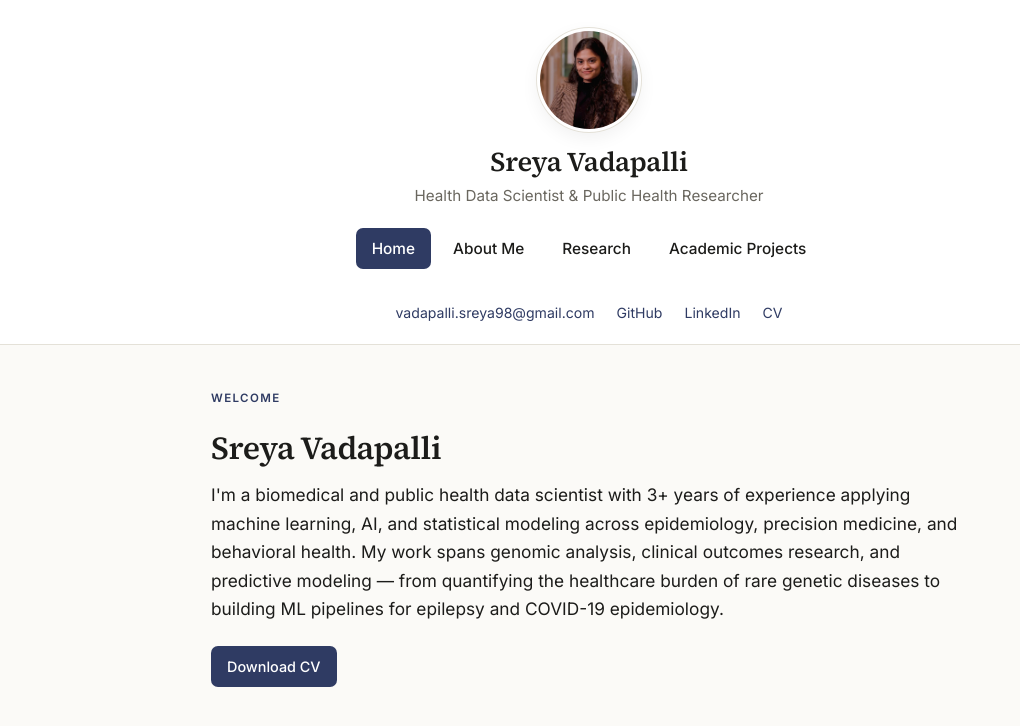
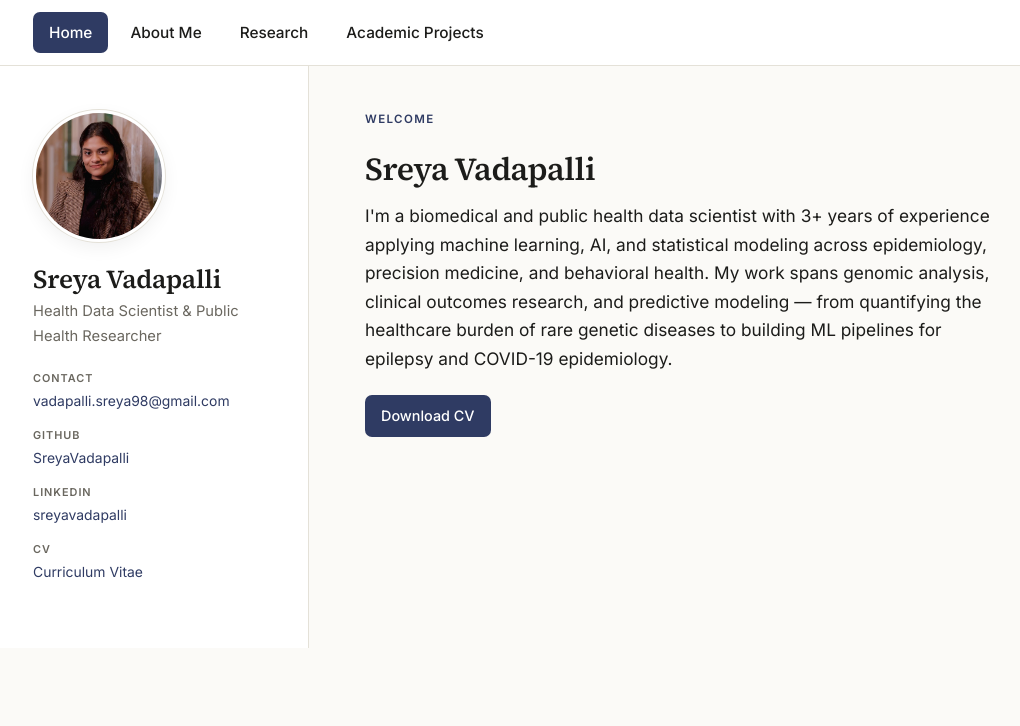
Before and after one commit to SreyaVadapalli/SreyaVadapalli.github.io, a Jekyll site: the page built from index.html, in a window 1280 px wide. Shown: the top 726 px of the page, without its empty margins (51-1071 px from the left). Built offline with Jekyll 4.4.1, drawn with Linux system fonts in a browser that asks for light colours.

Commit message:
move navigation to top panel

```diff
--- a/_layouts/default.html
+++ b/_layouts/default.html
@@ -14,34 +14,47 @@
 </head>
 <body>
 
-  <header class="topbar">
-    <div class="topbar-inner">
+  {% assign u = page.url %}
+  <header class="topnav">
+    <nav>
+      <a href="{{ '/' | relative_url }}"                  class="{% if u == '/' %}active{% endif %}">Home</a>
+      <a href="{{ '/about-me/' | relative_url }}"          class="{% if u contains 'about-me' %}active{% endif %}">About Me</a>
+      <a href="{{ '/research/' | relative_url }}"          class="{% if u contains 'research' %}active{% endif %}">Research</a>
+      <a href="{{ '/academic-projects/' | relative_url }}" class="{% if u contains 'academic-projects' %}active{% endif %}">Academic Projects</a>
+    </nav>
+  </header>
+
+  <div class="wrap">
+    <aside class="sidebar">
       <img class="avatar" src="{{ '/assets/images/Profile.jpeg' | relative_url }}" alt="Portrait of {{ site.title }}">
-      <div class="ident">
+
       <div class="name">{{ site.title }}</div>
       <div class="tagline">{{ site.tagline }}</div>
+
+      <div class="meta">
+        <div class="row">
+          <div class="label">Contact</div>
+          <a href="mailto:{{ site.email }}">{{ site.email }}</a>
         </div>
-
-      {% assign u = page.url %}
-      <nav>
-        <a href="{{ '/' | relative_url }}"                 class="{% if u == '/' %}active{% endif %}">Home</a>
-        <a href="{{ '/about-me/' | relative_url }}"         class="{% if u contains 'about-me' %}active{% endif %}">About Me</a>
-        <a href="{{ '/research/' | relative_url }}"         class="{% if u contains 'research' %}active{% endif %}">Research</a>
-        <a href="{{ '/academic-projects/' | relative_url }}" class="{% if u contains 'academic-projects' %}active{% endif %}">Academic Projects</a>
-      </nav>
-
-      <div class="contact-strip">
-        <a href="mailto:{{ site.email }}">{{ site.email }}</a>
-        <a href="https://github.com/{{ site.github_user }}" target="_blank" rel="noopener">GitHub</a>
-        <a href="https://www.linkedin.com/in/{{ site.linkedin_user }}" target="_blank" rel="noopener">LinkedIn</a>
-        <a href="{{ site.cv_path | relative_url }}" target="_blank" rel="noopener">CV</a>
+        <div class="row">
+          <div class="label">GitHub</div>
+          <a href="https://github.com/{{ site.github_user }}" target="_blank" rel="noopener">{{ site.github_user }}</a>
+        </div>
+        <div class="row">
+          <div class="label">LinkedIn</div>
+          <a href="https://www.linkedin.com/in/{{ site.linkedin_user }}" target="_blank" rel="noopener">{{ site.linkedin_user }}</a>
+        </div>
+        <div class="row">
+          <div class="label">CV</div>
+          <a href="{{ site.cv_path | relative_url }}" target="_blank" rel="noopener">Curriculum Vitae</a>
         </div>
       </div>
-  </header>
+    </aside>
 
     <main>
       {{ content }}
     </main>
+  </div>
 
 </body>
 </html>
--- a/assets/css/style.css
+++ b/assets/css/style.css
@@ -1,6 +1,6 @@
 :root{
   --bg:#fbfaf7; --panel:#ffffff; --ink:#1c1c1a; --muted:#6a675f;
-  --line:#e4e1d8; --accent:#2f3b63; --accent-2:#4a5a90; --maxw:820px;
+  --line:#e4e1d8; --accent:#2f3b63; --accent-2:#4a5a90; --sidebar-w:310px;
 }
 *{ box-sizing:border-box; }
 html{ scroll-behavior:smooth; }
@@ -12,46 +12,56 @@ body{
 a{ color:var(--accent); text-decoration:none; }
 a:hover{ color:var(--accent-2); text-decoration:underline; }
 
-/* ---------- Top bar ---------- */
-.topbar{
+/* ---------- Top nav panel ---------- */
+.topnav{
   background:var(--panel);
   border-bottom:1px solid var(--line);
+  position:sticky; top:0; z-index:10;
 }
-.topbar-inner{
-  max-width:var(--maxw); margin:0 auto; padding:28px 32px 0;
-  display:flex; flex-direction:column; align-items:center; text-align:center;
+.topnav nav{
+  max-width:1180px; margin:0 auto;
+  display:flex; flex-wrap:wrap; gap:6px;
+  padding:12px 34px;
 }
-.avatar{
-  width:104px; height:104px; border-radius:50%; object-fit:cover;
-  border:3px solid var(--panel);
-  box-shadow:0 0 0 1px var(--line), 0 6px 18px rgba(0,0,0,.06);
-  background:#eceadf;
-}
-.ident{ margin-top:14px; }
-.name{
-  font-family:"Source Serif 4", Georgia, serif; font-size:1.7rem;
-  font-weight:600; line-height:1.2; letter-spacing:-.01em;
-}
-.tagline{ color:var(--muted); font-size:.95rem; margin-top:4px; }
-
-nav{
-  margin-top:20px; display:flex; flex-wrap:wrap; justify-content:center; gap:6px;
-}
-nav a{
+.topnav nav a{
   font-size:.96rem; font-weight:500; color:var(--ink);
   padding:8px 16px; border-radius:7px; transition:background .15s, color .15s;
 }
-nav a:hover{ background:#f2f0e8; text-decoration:none; }
-nav a.active{ background:var(--accent); color:#fff; }
+.topnav nav a:hover{ background:#f2f0e8; text-decoration:none; }
+.topnav nav a.active{ background:var(--accent); color:#fff; }
 
-.contact-strip{
-  margin-top:18px; padding:14px 0 20px;
-  display:flex; flex-wrap:wrap; justify-content:center; gap:22px;
-  font-size:.88rem; width:100%;
+/* ---------- Layout ---------- */
+.wrap{
+  display:grid; grid-template-columns:var(--sidebar-w) 1fr;
+  max-width:1180px; margin:0 auto;
 }
 
+/* ---------- Sidebar ---------- */
+.sidebar{
+  background:var(--panel); border-right:1px solid var(--line);
+  padding:44px 34px; align-self:start;
+}
+.avatar{
+  width:132px; height:132px; border-radius:50%; object-fit:cover;
+  border:3px solid var(--panel);
+  box-shadow:0 0 0 1px var(--line), 0 6px 18px rgba(0,0,0,.06);
+  display:block; background:#eceadf;
+}
+.name{
+  font-family:"Source Serif 4", Georgia, serif; font-size:1.62rem;
+  font-weight:600; line-height:1.2; margin:22px 0 4px; letter-spacing:-.01em;
+}
+.tagline{ color:var(--muted); font-size:.92rem; margin:0 0 22px; }
+
+.meta{ font-size:.87rem; margin:0 0 20px; }
+.meta .label{
+  text-transform:uppercase; letter-spacing:.09em; font-size:.68rem;
+  font-weight:600; color:var(--muted); margin-bottom:2px;
+}
+.meta .row{ margin-bottom:14px; word-break:break-word; }
+
 /* ---------- Content ---------- */
-main{ max-width:var(--maxw); margin:0 auto; padding:44px 32px 80px; }
+main{ padding:44px 56px 80px; max-width:760px; }
 
 h1{
   font-family:"Source Serif 4", Georgia, serif; font-size:2rem;
@@ -80,8 +90,14 @@ ul.clean li:last-child{ border-bottom:none; }
 }
 .btn:hover{ background:var(--accent-2); color:#fff; text-decoration:none; }
 
-@media (max-width:600px){
-  .topbar-inner{ padding:22px 20px 0; }
-  main{ padding:32px 20px 60px; }
-  nav a{ padding:8px 12px; }
+@media (max-width:820px){
+  .wrap{ grid-template-columns:1fr; }
+  .sidebar{
+    border-right:none; border-bottom:1px solid var(--line);
+    text-align:center; padding:34px 24px;
+  }
+  .avatar{ margin:0 auto; }
+  .meta{ display:inline-block; text-align:left; }
+  main{ padding:40px 24px 60px; }
+  .topnav nav{ justify-content:center; padding:12px 20px; }
 }
```
Lines whose indentation alone changed are shown as unchanged.
